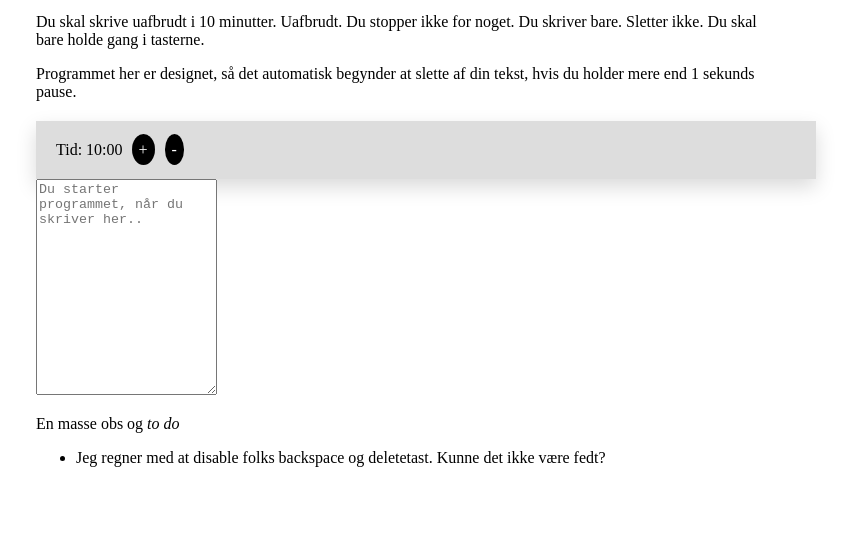
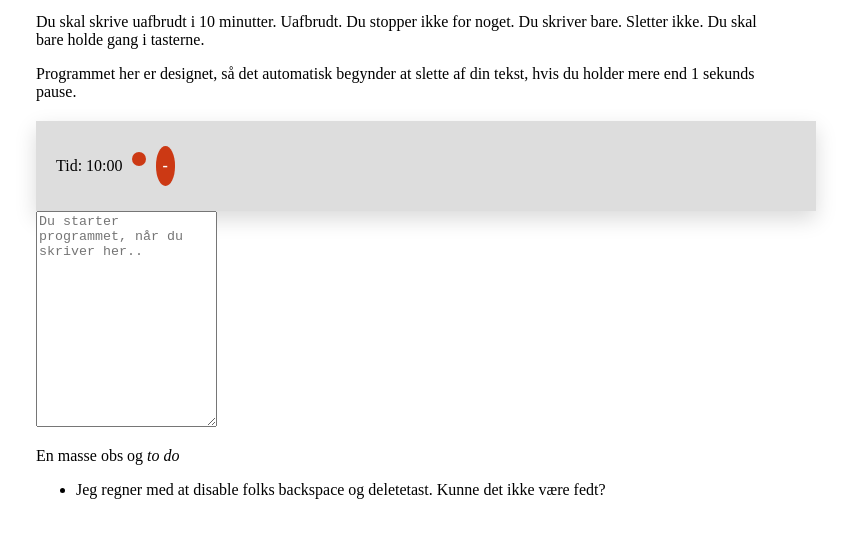
Before and after one commit to MarkBuskbjerg/freewriting-app, a website: page index.html in a window 1280 px wide. Shown: the part 119-656 px from the top of the page, without its empty margins (234-1085 px from the left). Drawn offline with Linux system fonts and the light colour scheme; files that its build step writes are made by us from their sources.

Commit message:
trying to make buttons look nice.... mehh

```diff
--- a/src/js/main.js
+++ b/src/js/main.js
@@ -100,7 +100,7 @@ var freewriting = (function() {
   return publicAPIs;
 })();
 
-var template = '<div class="freewriting-toolbar" id ="toolbar">' + '<span id="toolbarWrapper">Tid: <span id="timerSettings"><span id="timer"><span id="minutes">10</span>:00 </span><span id="plusFive">+</span><span id="minusFive">-</span></span><span id="wordCount" style="float: right;"></span></div>' + '</div>' + '<div class="freewriting-text-box">' + '<textarea id="textInput" rows="14" placeholder="Du starter programmet, når du skriver her.."></textarea>' + '<div id="placeholder"></div>' + '</div>';
+var template = '<div class="freewriting-toolbar" id ="toolbar">' + '<span id="toolbarWrapper">Tid: <span id="timerSettings"><span id="timer"><span id="minutes">10</span>:00 </span><span id="plusFive" class="button"><span class="dashicons dashicons-admin-post"></span></span><span id="minusFive" class="button">-</span></span><span id="wordCount" style="float: right;"></span></div>' + '</div>' + '<div class="freewriting-text-box">' + '<textarea id="textInput" rows="14" placeholder="Du starter programmet, når du skriver her.."></textarea>' + '<div id="placeholder"></div>' + '</div>';
 render(template, '#app');
 
 /*
--- a/src/sass/components/_toolbar.scss
+++ b/src/sass/components/_toolbar.scss
@@ -7,10 +7,27 @@
 }
 
 #minusFive, #plusFive {
-    background: #000;
-    color: #fff;
     padding: 7px;
     border-radius: 50%;
     margin: 5px;
     cursor: pointer;
 }
+
+.button {
+    background-color: #cc3914;
+    border-radius: 4px;
+    box-shadow: none;
+    border: 0;
+    color: #fff!important;
+    cursor: pointer;
+    font-size: 16px;
+    font-weight: 600;
+    line-height: 1.612;
+    display: inline-block;
+    outline: none;
+    text-align: center;
+    padding: 14px 20px 12px;
+    text-decoration: none;
+    width: auto;
+    white-space: nowrap;
+}
```
Also changed, not shown: dist/css/main.css, dist/css/main.min.css, dist/js/main.js, dist/js/main.min.js.
